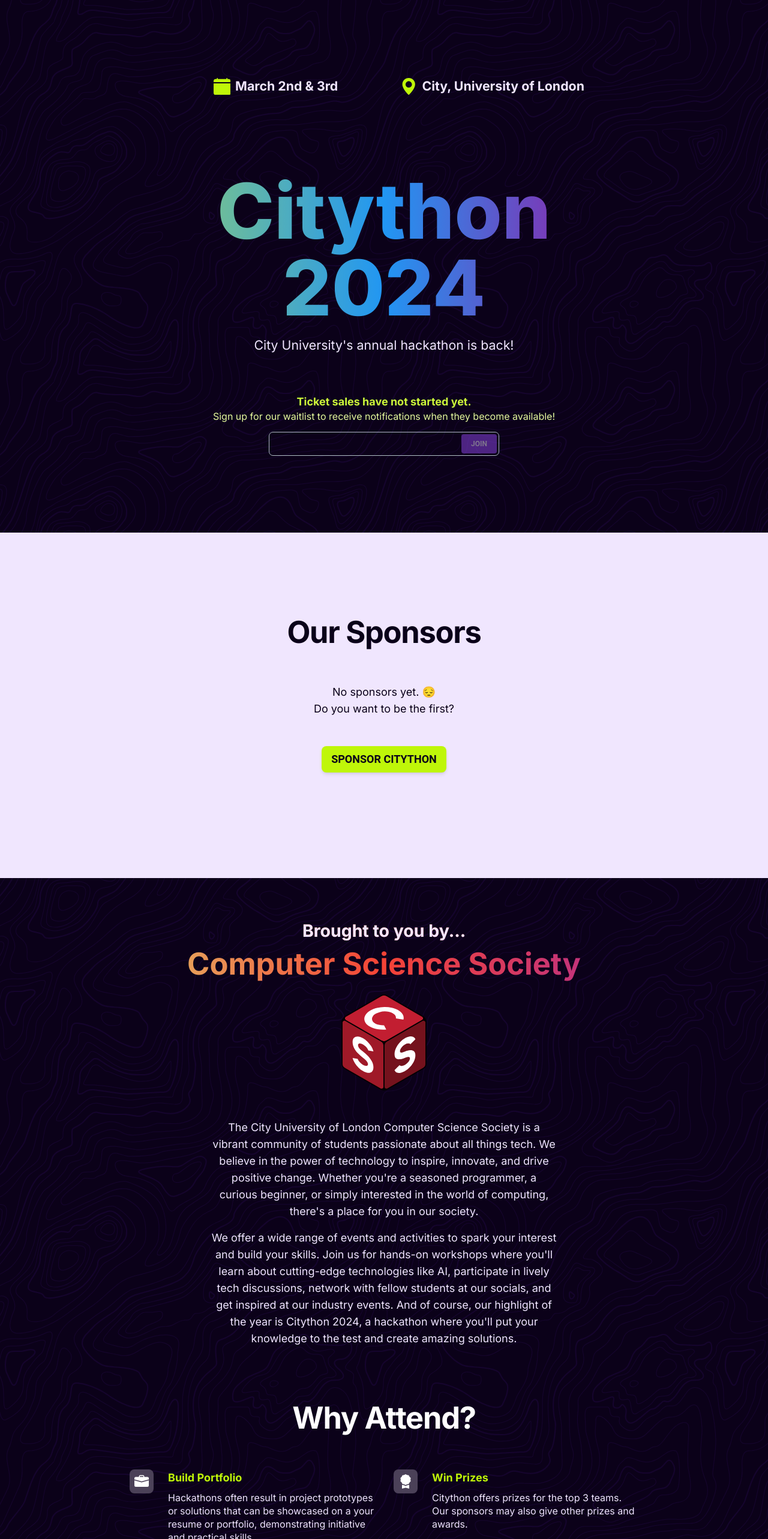
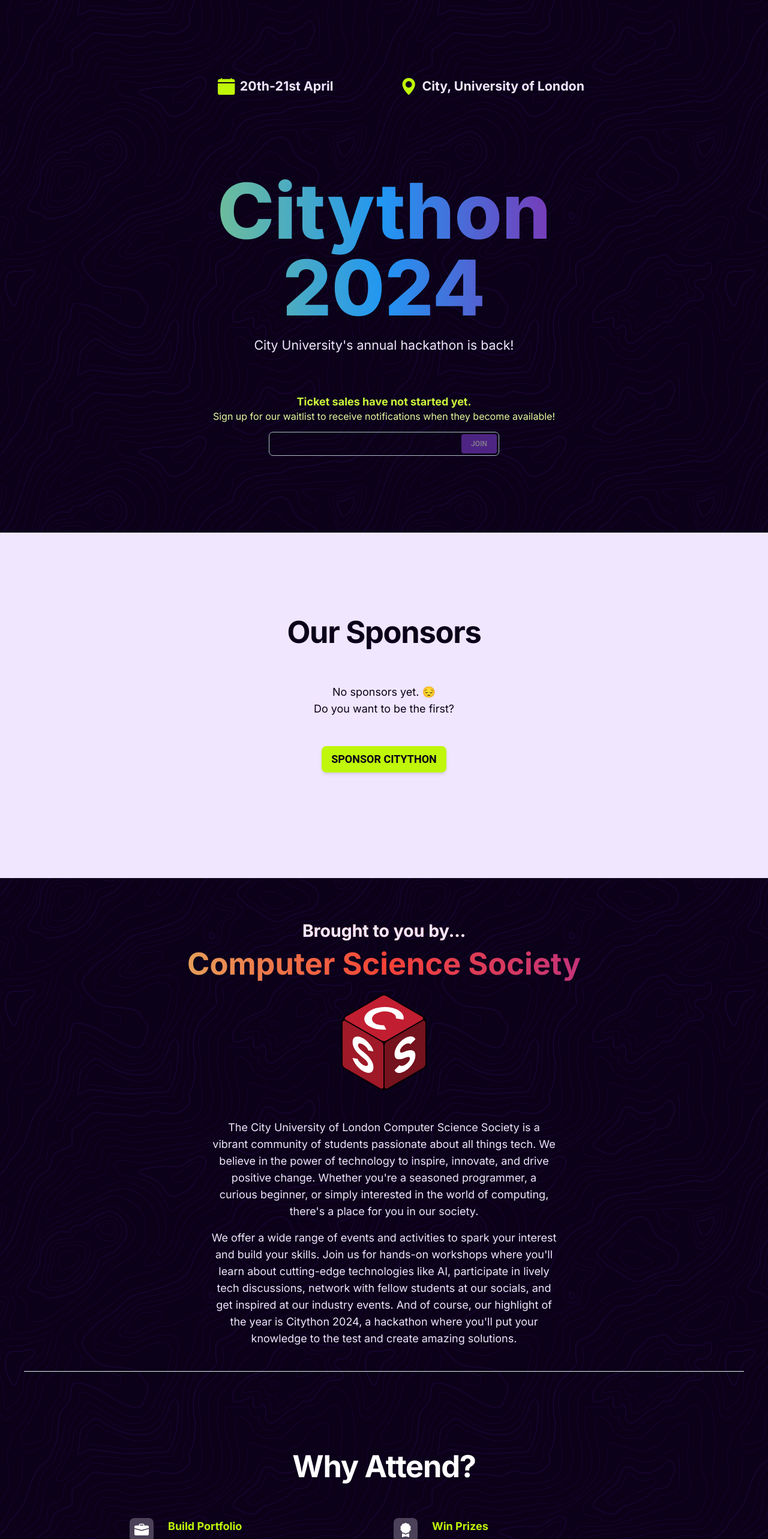
Before and after one commit to City-CSS/HackathonWebsite, a Next.js app: page / in a window 1280 px wide. Shown: the top 2566 px of the page at 60% size. Built offline with nearby package versions, Linux system fonts and the light colour scheme; no server answers; the database is empty.

Commit message:
refactoring + dates

```diff
--- a/app/page.tsx
+++ b/app/page.tsx
@@ -1,26 +1,35 @@
 "use client"
 
 import React from "react";
-import AboutUs from "@/components/AboutUs"
+import AboutUs from "@/components/home/AboutUs"
 // import Team from "@/components/Team"
-import Footer from "@/components/Footer";
-import TitlePage from "@/components/TitlePage";
-import WhyAttend from "@/components/WhyAttend";
-import Sponsors from "@/components/Sponsors";
+import Footer from "@/components/home/Footer";
+import Hero from "@/components/home/Hero";
+import WhyAttend from "@/components/home/WhyAttend";
+import Sponsors from "@/components/home/Sponsors";
 // import Timetable from "@/components/Timetable";
-import FAQ from "@/components/FAQ";
+import FAQ from "@/components/home/FAQ";
+import Timetable from "@/components/Timetable";
+import Team from "@/components/Team";
+import Stats from "@/components/home/old/Stats";
+import CenteringGrid from "@/components/CenteringGrid";
+import {Info} from "@/components/InfoMessages";
+import Question from "@/components/Question";
 
 
 export default function Home() {
 	return (
 		<div className="min-h-screen flex flex-col bg-background-950 text-text-50 select-none">
 			<main className="flex-grow pattern">
-				<TitlePage/>
+				<Hero/>
 				<Sponsors/>
 				<AboutUs/>
+				<hr className="m-10"/>
 				<WhyAttend/>
 				{/*<Timetable/>*/}
 				{/*<Team/>*/}
+				{/*<Stats/>*/}
+				{/*<Question/>*/}
 				<FAQ/>
 				<Footer/>
 			</main>
--- a/components/Team.tsx
+++ b/components/Team.tsx
@@ -120,7 +120,7 @@
 					<div className="flex transition-transform duration-500 ease-in-out" ref={carouselRef}>
 						{team.map((member, index) => (
 							<div key={index} className="flex-shrink-0 w-64 px-4">
-								<Image src={member.avatar.src} alt={member.name} width={member.avatar.width} height={member.avatar.height} className="rounded-lg shadow-md" />
+								<img src={member.avatar.src} alt={member.name} width={member.avatar.width} height={member.avatar.height} className="rounded-lg shadow-md" />
 								<h2 className="mt-6 text-xl leading-7 font-semibold text-gray-900">{member.name}</h2>
 								<p className="mt-2 text-base leading-6 text-gray-500">{member.title}</p>
 							</div>
--- a/components/TitlePage.tsx
+++ b/components/home/Hero.tsx
@@ -5,14 +5,14 @@
 import {CalendarFill, GeoAltFill} from "react-bootstrap-icons"
 
 
-const TitlePage = () => {
+const Hero = () => {
 	return (
 		<div className="mx-auto max-w-screen-xl px-4 py-32 lg:py-32 lg:flex min-h-screen lg:items-center">
 			<div className="mx-auto max-w-3xl text-center">
 				<div className="grid sm:grid-cols-2 gap-6 mb-16 lg:mb-32 lg:text-xl font-bold">
 					<div className="inline-flex items-center justify-center">
 						<CalendarFill className="mr-2 text-accent-500 text-lg sm:text-2xl"/>
-						<span className="font-bold">March 2nd & 3rd</span>
+						<span className="font-bold"> 20th-21st April </span>
 					</div>
 					<Link href="https://www.google.com/maps/dir//City,+University+of+London,+Northampton+Square,+London+EC1V+0HB/@51.5279719,-0.1050373,17z/data=!4m17!1m7!3m6!1s0x48761ca7b1d83351:0x570d19c20ab22a83!2sCity,+University+of+London!8m2!3d51.5279719!4d-0.1024624!16zL20vMDJtZzVy!4m8!1m0!1m5!1m1!1s0x48761ca7b1d83351:0x570d19c20ab22a83!2m2!1d-0.1024624!2d51.5279719!3e3?entry=ttu"
 					      className="inline-flex items-center justify-center">
@@ -36,4 +36,4 @@
 	);
 };
 
-export default TitlePage;
+export default Hero;
```
Also changed, not shown: components/home/AboutUs.tsx (renamed from components/AboutUs.tsx), components/home/FAQ.tsx (renamed from components/FAQ.tsx), components/home/Footer.tsx (renamed from components/Footer.tsx), components/home/Sponsors.tsx (renamed from components/Sponsors.tsx), components/home/WhyAttend.tsx (renamed from components/WhyAttend.tsx), components/home/old/Stats.tsx (renamed from components/Stats.tsx).
